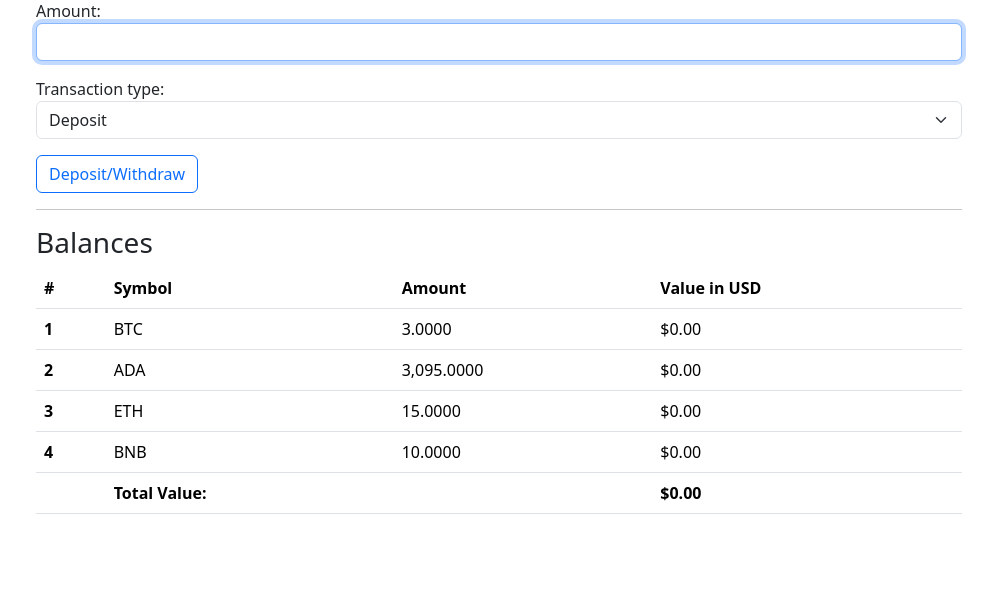
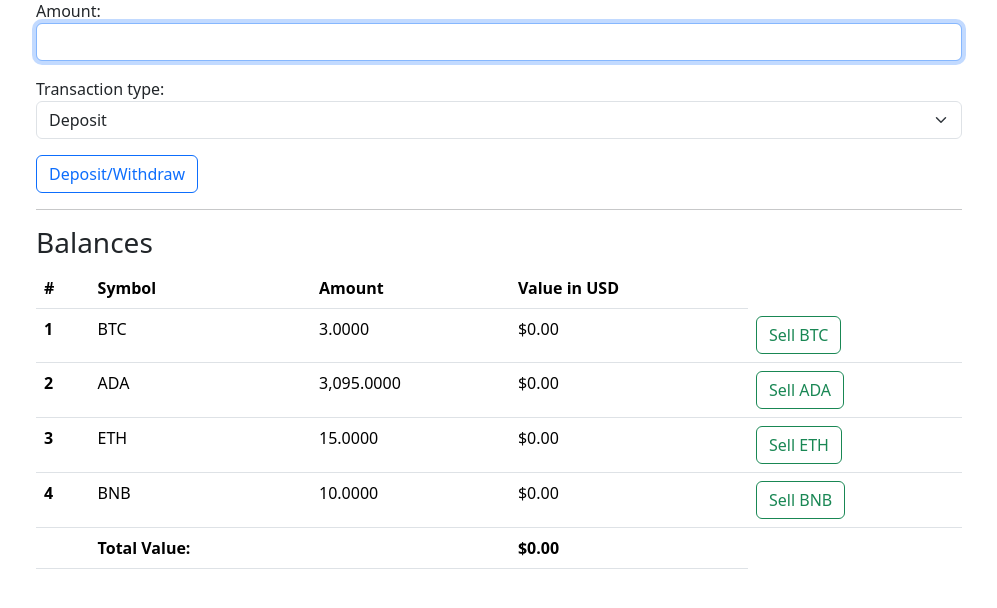
Before and after one commit to ramiqayya/final2, a Django app: page /portfolio in a window 1280 px wide. Shown: the part 175-783 px from the top of the page, without its empty margins (141-1138 px from the left). Run offline with Django 4.2, Linux system fonts and the light colour scheme; a user stored in the database is signed in; data comes from the database, SQL or seed files in the repository; data that the repository does not hold is empty.

Commit message:
add sell

```diff
--- a/finalP/myapp/templates/myapp/index.html
+++ b/finalP/myapp/templates/myapp/index.html
@@ -1,5 +1,3 @@
-<!DOCTYPE html>
-<html lang="en">
 {%extends 'myapp/layout.html'%}
 {% load humanize %}
 {%block body%}
--- a/finalP/myapp/templates/myapp/portfolio.html
+++ b/finalP/myapp/templates/myapp/portfolio.html
@@ -35,6 +35,7 @@
             <td>{{ symbol }}</td>
             <td>{{ values.0|intcomma }}</td>
             <td>${{ values.1 |floatformat:2|intcomma}}</td>
+            <td><a class="btn btn-outline-success" href="{% url 'sell' symbol %}">Sell {{symbol}}</a></td>
         </tr>
 
 
--- /dev/null
+++ b/finalP/myapp/templates/myapp/sell.html
@@ -0,0 +1,5 @@
+{% extends 'myapp/layout.html' %}
+
+{%block body%}
+
+{%endblock%}
--- a/finalP/myapp/urls.py
+++ b/finalP/myapp/urls.py
@@ -11,6 +11,7 @@ urlpatterns = [
     path("portfolio", views.portfolio, name="portfolio"),
     path("admin", admin.site.urls),
     path("trade", views.trade, name="trade"),
+    path("sell/<str:symbol>", views.sell, name="sell"),
     path("buy", views.buy, name="buy"),
 
     path("<str:name>", views.greet, name="swade"),
--- a/finalP/myapp/views.py
+++ b/finalP/myapp/views.py
@@ -246,6 +246,12 @@ def portfolio(request):
     })
 
 
+@login_required(login_url='/login')
+def sell(request, symbol):
+    return render(request, 'myapp/sell.html')
+
+
+@login_required(login_url='/login')
 def trade(request):
     if "symbol" in request.GET:
         symbol = request.GET.get('symbol').upper()
```
